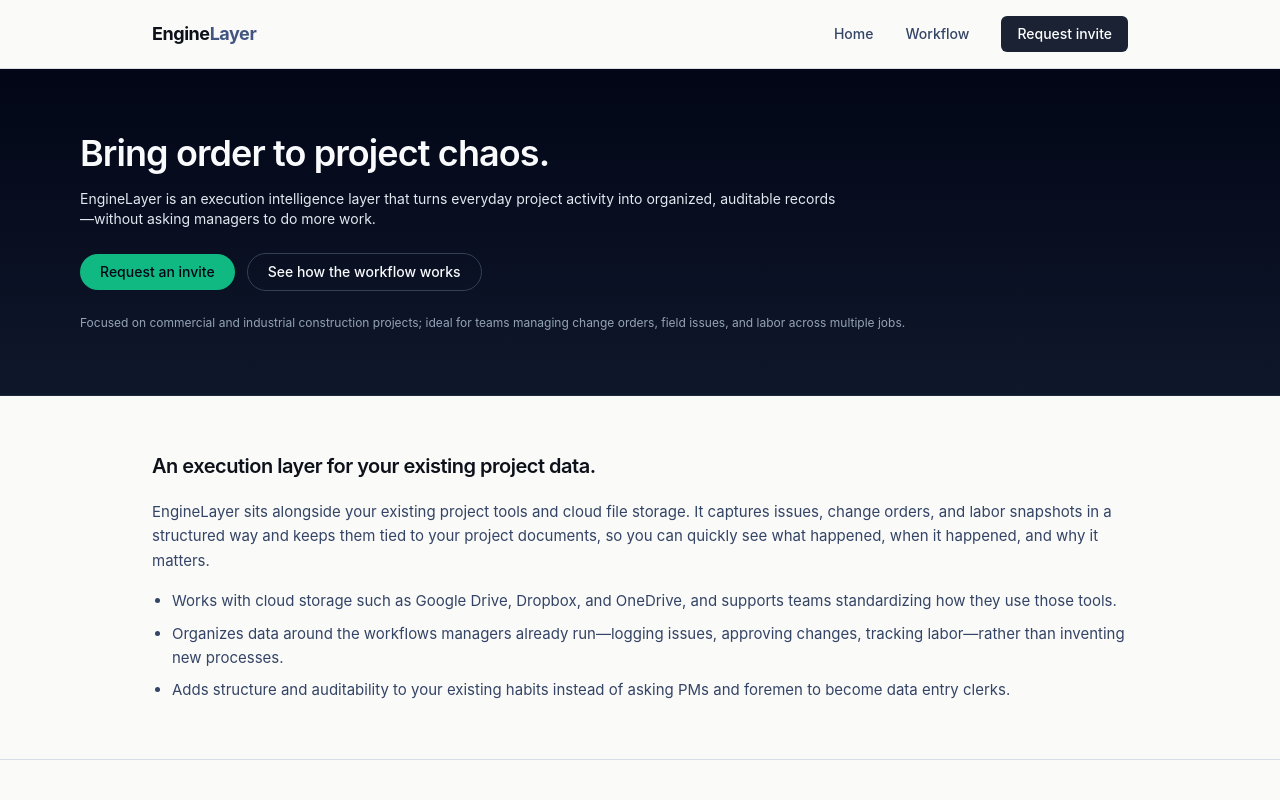
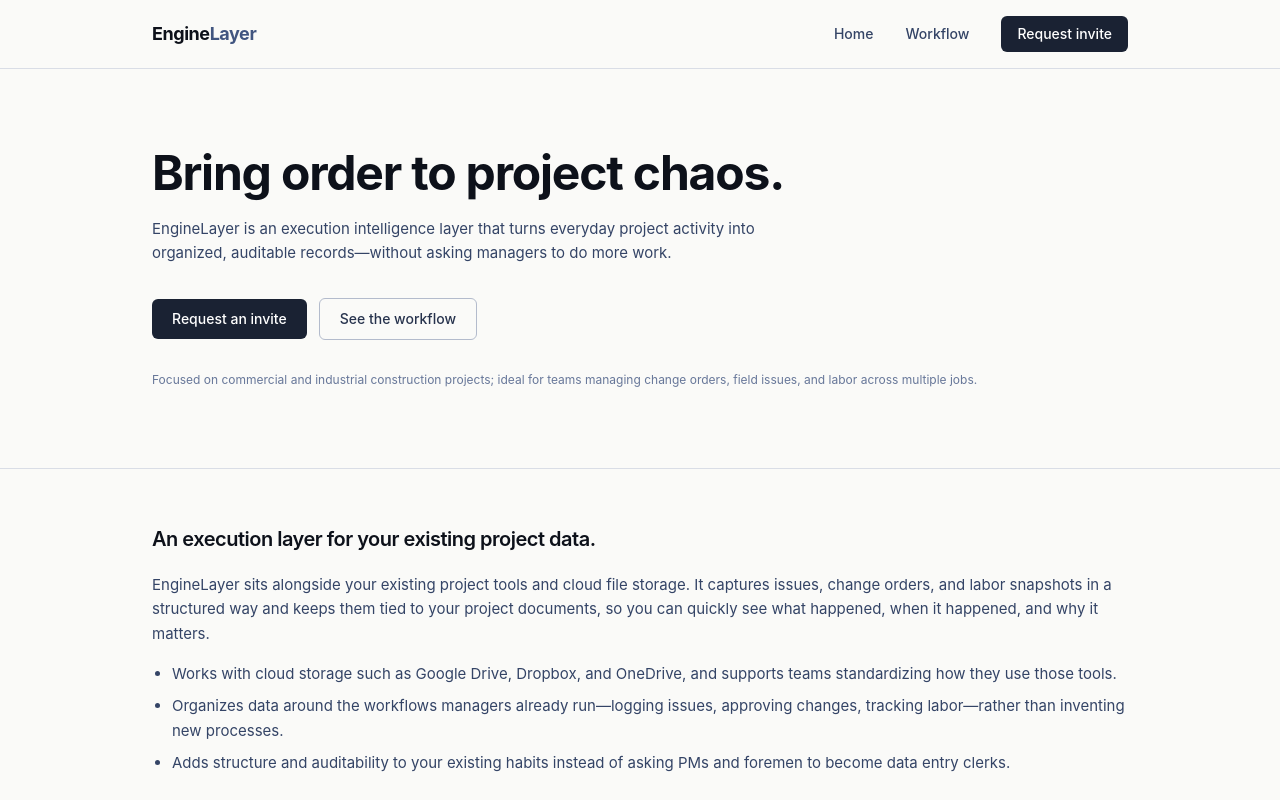
Before and after one commit to EngineLayer-ai/enginelayer-marketing, a Next.js app: page / in a window 1280 px wide. Shown: the top 800 px of the page. Built offline with nearby package versions, Linux system fonts and the light colour scheme.

Commit message:
redesign: Hero with new palette + 'See the workflow' text

```diff
--- a/src/components/Hero.tsx
+++ b/src/components/Hero.tsx
@@ -2,13 +2,13 @@ import Link from "next/link";
 
 export function Hero() {
   return (
-    <section className="border-b border-slate-800 bg-gradient-to-b from-slate-950 to-slate-900">
-      <div className="mx-auto flex max-w-6xl flex-col gap-6 px-4 py-16">
-        <div className="max-w-3xl space-y-4">
-          <h1 className="text-3xl font-semibold tracking-tight text-slate-50 sm:text-4xl">
+    <section className="border-b border-navy-100 bg-cream-50">
+      <div className="mx-auto flex max-w-5xl flex-col gap-8 px-6 py-20">
+        <div className="max-w-2xl space-y-5">
+          <h1 className="font-display text-4xl font-bold tracking-tight text-navy-900 sm:text-5xl">
             Bring order to project chaos.
           </h1>
-          <p className="text-sm text-slate-200">
+          <p className="text-[15px] leading-relaxed text-navy-600">
             EngineLayer is an execution intelligence layer that turns everyday
             project activity into organized, auditable records—without asking
             managers to do more work.
@@ -17,18 +17,18 @@ export function Hero() {
         <div className="flex flex-wrap items-center gap-3">
           <Link
             href="/request-invite"
-            className="rounded-full bg-emerald-500 px-5 py-2 text-sm font-medium text-slate-950 hover:bg-emerald-400"
+            className="rounded-md bg-navy-800 px-5 py-2.5 text-sm font-medium text-white transition-colors hover:bg-navy-700"
           >
             Request an invite
           </Link>
           <Link
             href="/workflow"
-            className="rounded-full border border-slate-700 px-5 py-2 text-sm font-medium text-slate-50 hover:border-slate-500"
+            className="rounded-md border border-navy-200 px-5 py-2.5 text-sm font-medium text-navy-700 transition-colors hover:border-navy-300 hover:bg-cream-100"
           >
-            See how the workflow works
+            See the workflow
           </Link>
         </div>
-        <p className="text-xs text-slate-400">
+        <p className="text-xs text-navy-400">
           Focused on commercial and industrial construction projects; ideal for
           teams managing change orders, field issues, and labor across multiple
           jobs.
```
